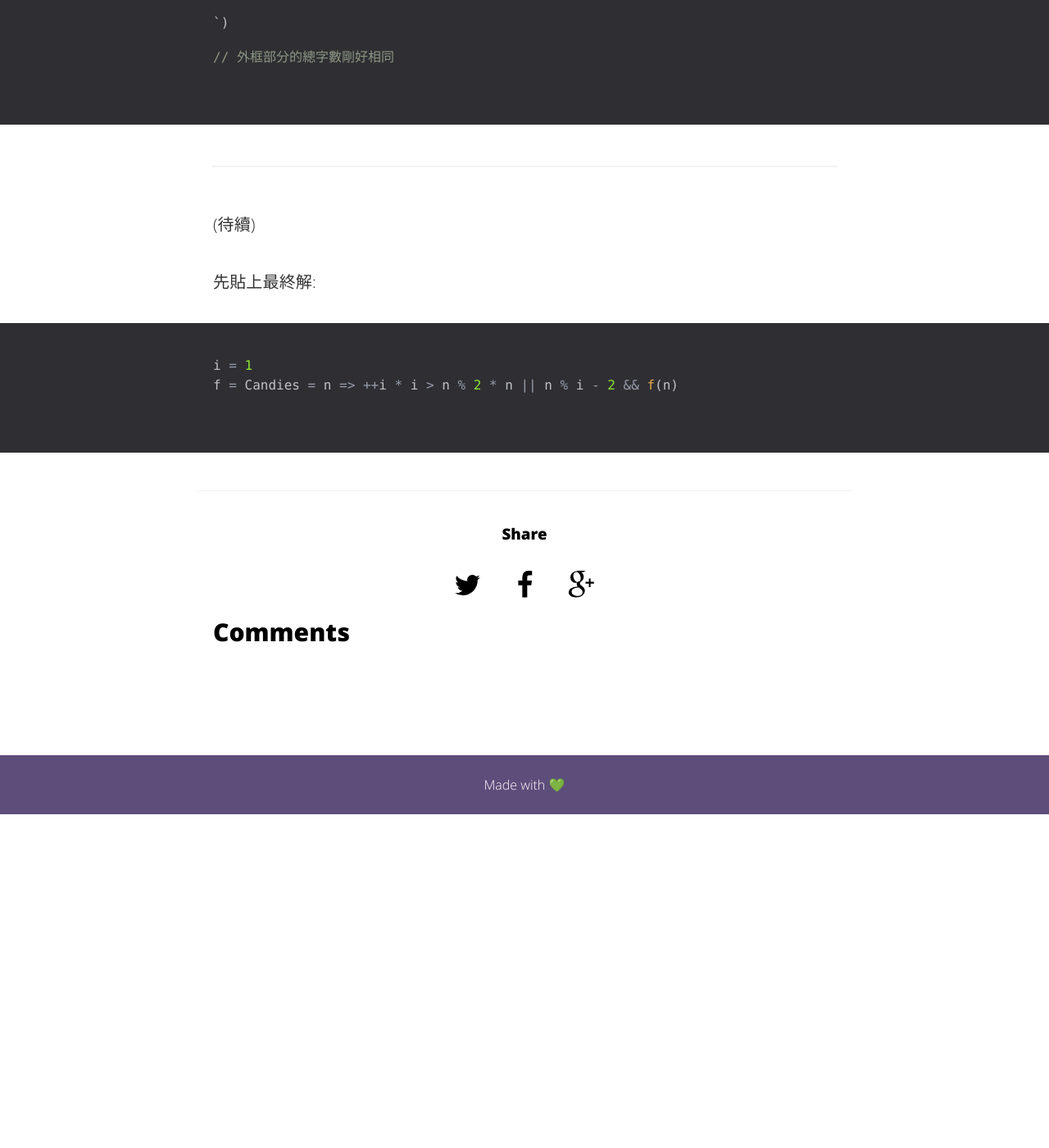
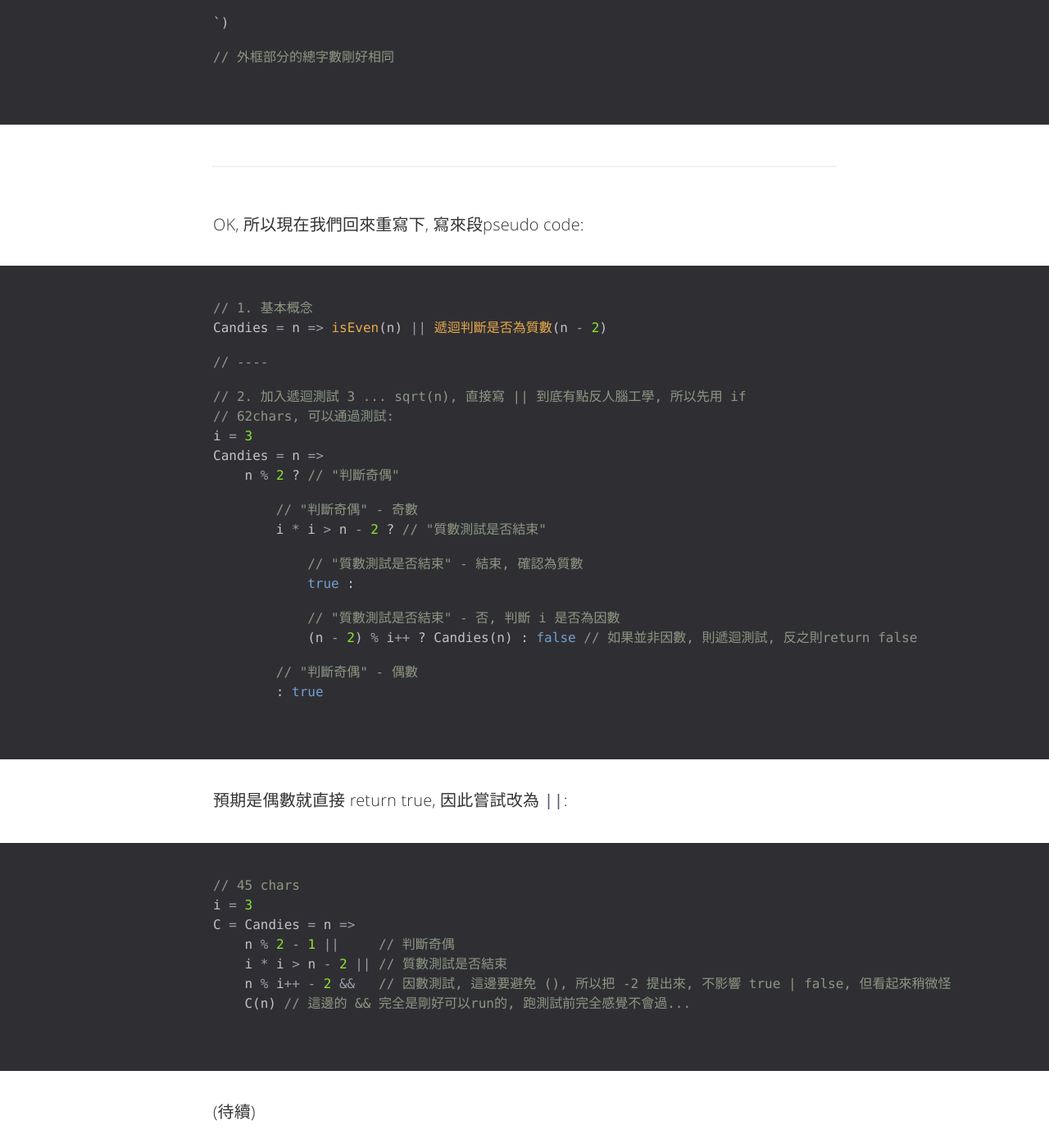
Before and after one commit to o-p/robin, a Jekyll site: the page built from _posts/2016-11-04-candies.md, in a window 1280 px wide and 1400 px high, scrolled down 4989 px. Shown: the whole window at 82% size. Built offline with Jekyll 4.4.1, drawn with Linux system fonts in a browser that asks for light colours; comment, search, counter and statistics services are not loaded; before the commit the page ends 5982 px from its top, so only the background shows below that.

Commit message:
Update 2016-11-04-candies.md

````diff
--- a/_posts/2016-11-04-candies.md
+++ b/_posts/2016-11-04-candies.md
@@ -162,6 +162,47 @@ Candies = n => eval(`
 ```
 
 ---
+
+OK, 所以現在我們回來重寫下, 寫來段pseudo code:
+
+```js
+// 1. 基本概念
+Candies = n => isEven(n) || 遞迴判斷是否為質數(n - 2)
+
+// ----
+
+// 2. 加入遞迴測試 3 ... sqrt(n), 直接寫 || 到底有點反人腦工學, 所以先用 if
+// 62chars, 可以通過測試:
+i = 3
+Candies = n =>
+    n % 2 ? // "判斷奇偶"
+
+        // "判斷奇偶" - 奇數
+        i * i > n - 2 ? // "質數測試是否結束"
+
+            // "質數測試是否結束" - 結束, 確認為質數
+            true :
+
+            // "質數測試是否結束" - 否, 判斷 i 是否為因數
+            (n - 2) % i++ ? Candies(n) : false // 如果並非因數, 則遞迴測試, 反之則return false
+
+        // "判斷奇偶" - 偶數
+        : true
+```
+
+預期是偶數就直接 return true, 因此嘗試改為 `||`:
+
+```js
+// 45 chars
+i = 3
+C = Candies = n =>
+    n % 2 - 1 ||     // 判斷奇偶
+    i * i > n - 2 || // 質數測試是否結束
+    n % i++ - 2 &&   // 因數測試, 這邊要避免 (), 所以把 -2 提出來, 不影響 true | false, 但看起來稍微怪
+    C(n) // 這邊的 && 完全是剛好可以run的, 跑測試前完全感覺不會過...
+```
+
+
 (待續)
 
 先貼上最終解:
````
